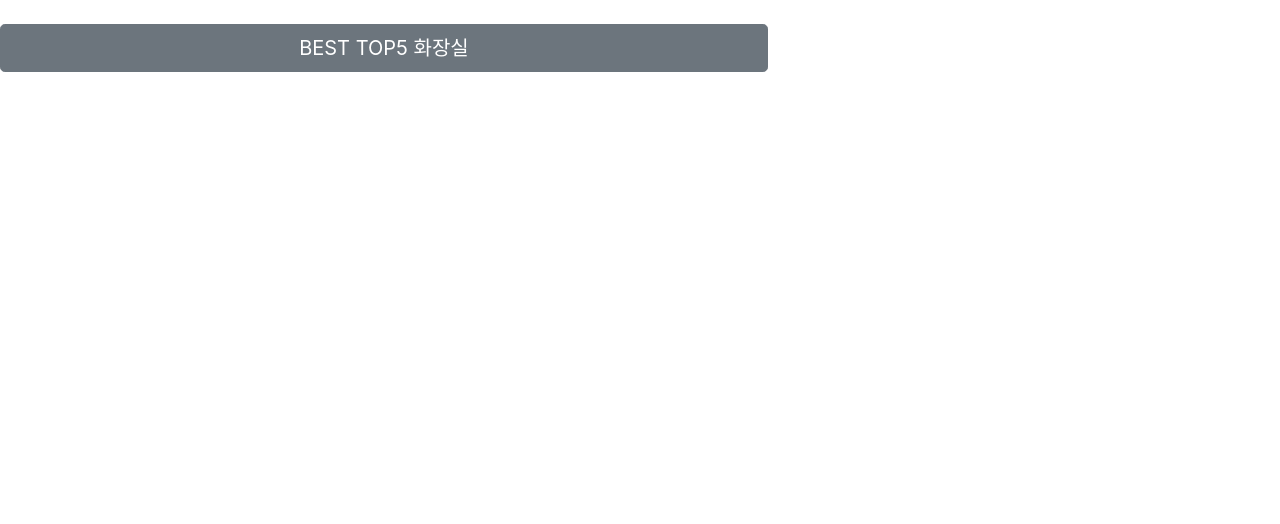
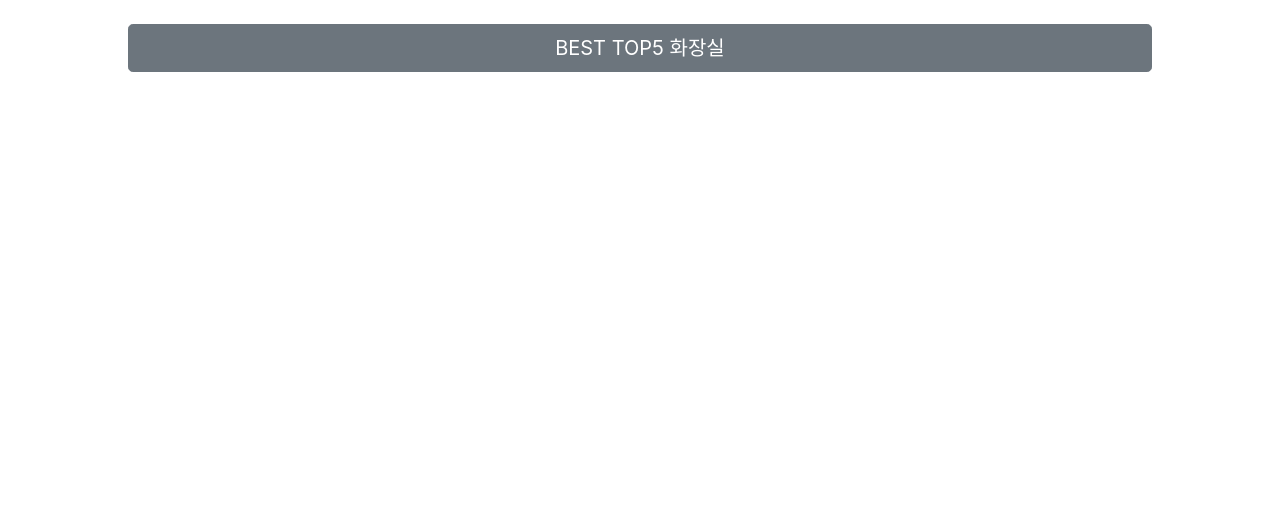
Before and after one commit to moondust46/sparta_myproject, a Flask app: page / in a window 1280 px wide. Shown: the part 546-1070 px from the top of the page. After the commit the page ends 618 px from the top, so only its background shows below. Run offline with Flask 2, Linux system fonts and the light colour scheme; some libraries are stand-ins or nearby versions.

Commit message:
버튼 가운데 정렬

```diff
--- a/myproject/static/css/style.css
+++ b/myproject/static/css/style.css
@@ -1 +1,5 @@
-.button {width:60%;height:500px;}
+.button {
+    margin: auto;
+    padding: auto;
+    width: 80%;
+  }
```
